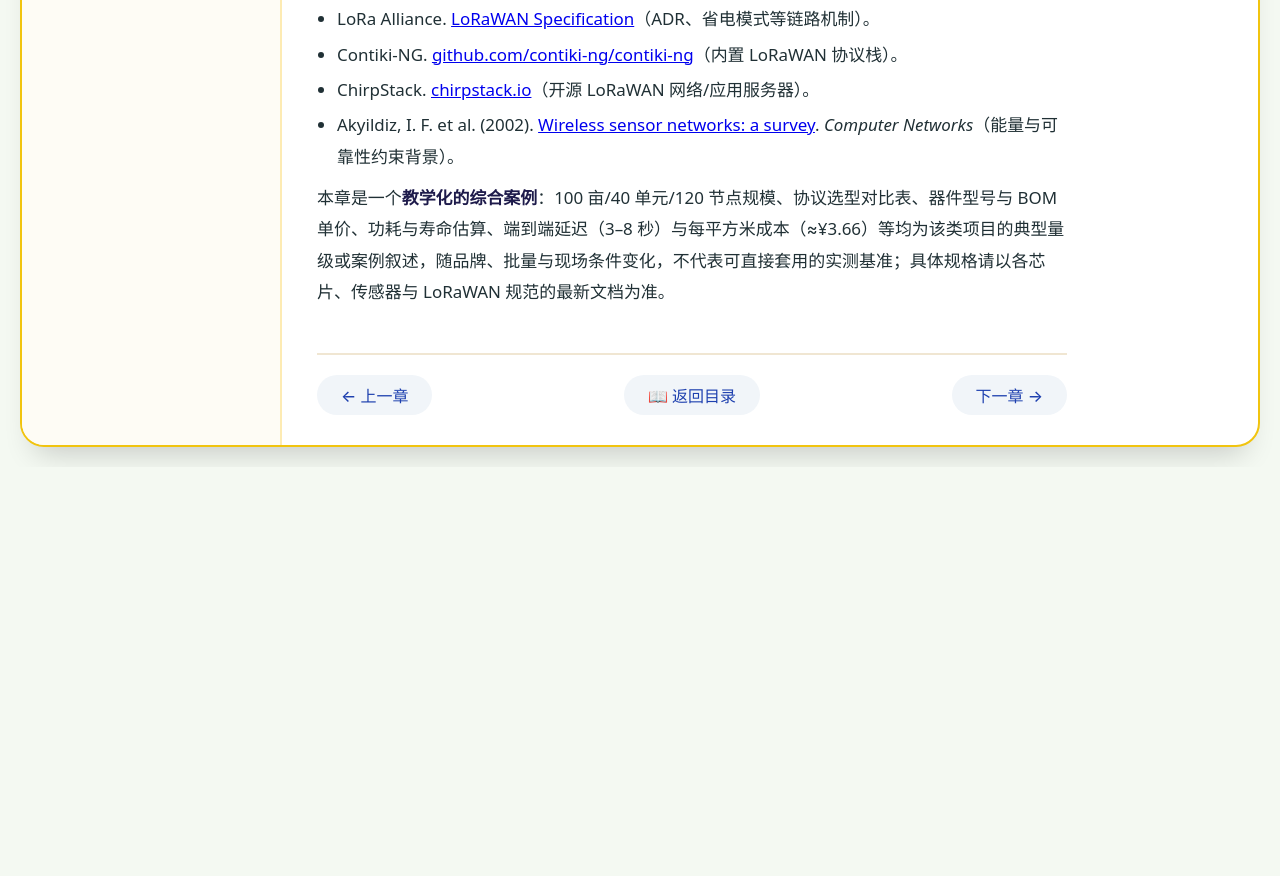
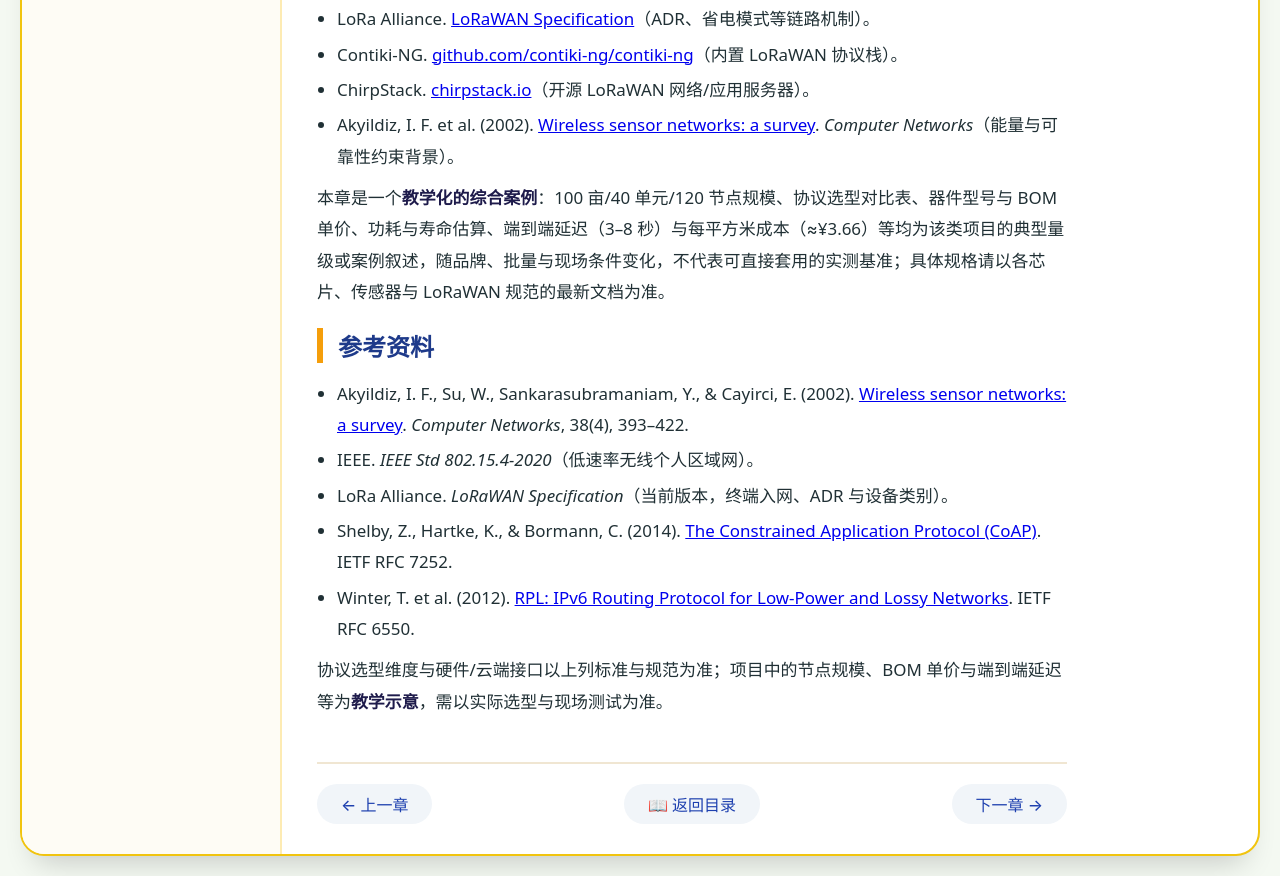
Before and after one commit to 1998x-stack/sensor-network-tutorial, a plain HTML site: page 28.html in a window 1280 px wide. Shown: the part 9490-10366 px from the top of the page. Before the commit the page ends 9957 px from the top, so only its background shows below. Drawn offline with Linux system fonts and the light colour scheme.

Commit message:
docs(sensor-network-tutorial): 第28章补充参考资料与综合案例来源标注

```diff
--- a/28.html
+++ b/28.html
@@ -602,6 +602,16 @@ PROCESS_THREAD(sensor_node_process, ev, data) {
         </ul>
         <p>本章是一个<strong>教学化的综合案例</strong>：100 亩/40 单元/120 节点规模、协议选型对比表、器件型号与 BOM 单价、功耗与寿命估算、端到端延迟（3–8 秒）与每平方米成本（≈¥3.66）等均为该类项目的典型量级或案例叙述，随品牌、批量与现场条件变化，不代表可直接套用的实测基准；具体规格请以各芯片、传感器与 LoRaWAN 规范的最新文档为准。</p>
 
+        <h2>参考资料</h2>
+        <ul>
+            <li>Akyildiz, I. F., Su, W., Sankarasubramaniam, Y., &amp; Cayirci, E. (2002). <a href="https://doi.org/10.1016/S1389-1286(01)00302-4">Wireless sensor networks: a survey</a>. <em>Computer Networks</em>, 38(4), 393–422.</li>
+            <li>IEEE. <em>IEEE Std 802.15.4-2020</em>（低速率无线个人区域网）。</li>
+            <li>LoRa Alliance. <em>LoRaWAN Specification</em>（当前版本，终端入网、ADR 与设备类别）。</li>
+            <li>Shelby, Z., Hartke, K., &amp; Bormann, C. (2014). <a href="https://www.rfc-editor.org/rfc/rfc7252">The Constrained Application Protocol (CoAP)</a>. IETF RFC 7252.</li>
+            <li>Winter, T. et al. (2012). <a href="https://www.rfc-editor.org/rfc/rfc6550">RPL: IPv6 Routing Protocol for Low-Power and Lossy Networks</a>. IETF RFC 6550.</li>
+        </ul>
+        <p>协议选型维度与硬件/云端接口以上列标准与规范为准；项目中的节点规模、BOM 单价与端到端延迟等为<strong>教学示意</strong>，需以实际选型与现场测试为准。</p>
+
         <div class="footer-nav">
             <a href="27.html">← 上一章</a>
             <a href="index.html">📖 返回目录</a>
```
